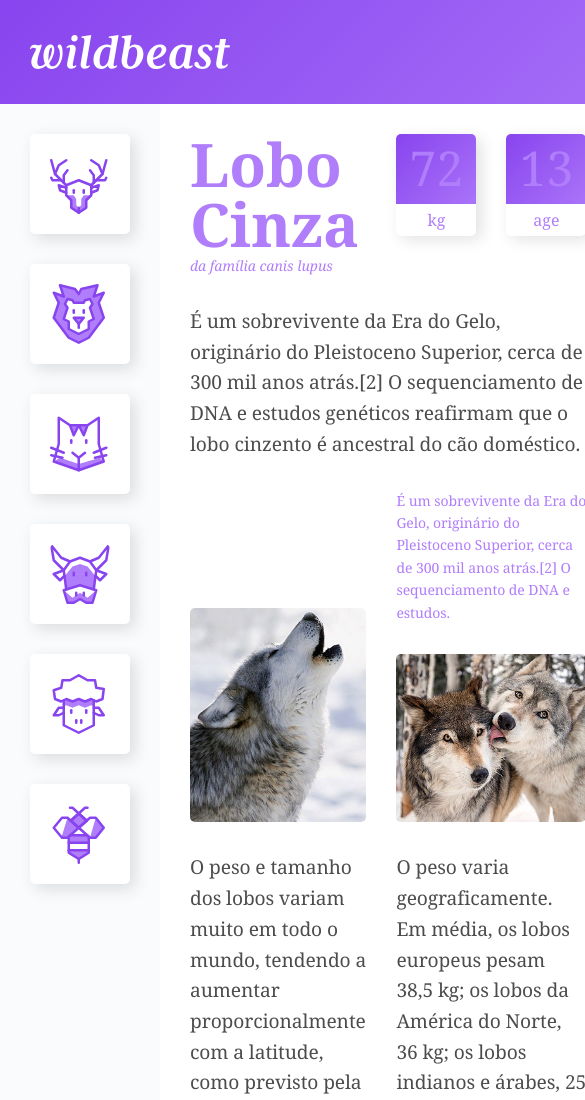
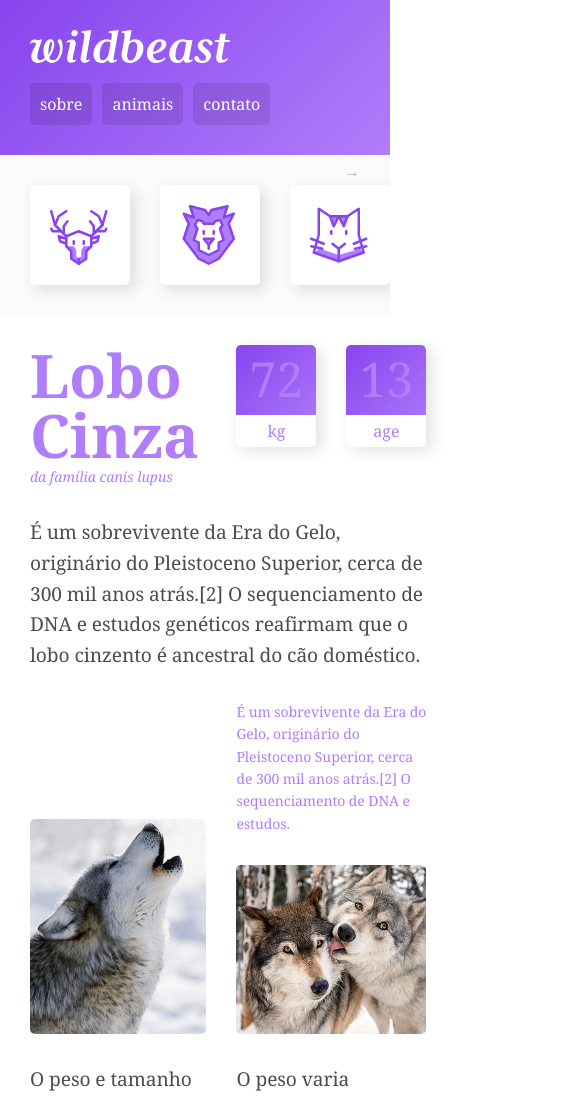
Before and after one commit to DihhRamon/wildbeast, a plain HTML site: page index.html in a window 390 px wide. Shown: the top 1100 px of the page, 585 px wide, since content can reach past the window. Drawn offline with Linux system fonts and the light colour scheme.

Commit message:
Wildbeast Responsivo Menu

```diff
--- a/css/style.css
+++ b/css/style.css
@@ -35,6 +35,28 @@ img {
     "header header header"
     "sidenav content anuncios"
     "footer footer footer";
+}
+
+@media (max-width: 1200px) {
+  .estrutura {
+    grid-template-areas:
+      "header header header"
+      "sidenav content content"
+      "sidenav anuncios anuncios"
+      "footer footer footer";
+  }
+}
+
+@media (max-width: 760px) {
+  .estrutura {
+    grid-template-columns: 100%;
+    grid-template-areas:
+      "header"
+      "sidenav"
+      "content"
+      "anuncios"
+      "footer";
+  }
 }
 
 /* HEADER */
@@ -75,6 +97,21 @@ img {
   margin-left: 30px;
 }
 
+@media (max-width: 760px) {
+  .header {
+    grid-template-columns: auto;
+  }
+  .logo {
+    margin-bottom: 20px;
+  }
+  .header nav a {
+    font-size: 1em;
+  }
+  .header li + li {
+    margin-left: 10px;
+  }
+}
+
 /* SIDENAV */
 
 .sidenav {
@@ -97,6 +134,44 @@ img {
 
 .sidenav li a:hover {
   background: #b07dfb;
+}
+
+@keyframes seta {
+  from {
+    right: 30px;
+  }
+  to {
+    right: 20px;
+  }
+}
+
+@media (max-width: 760px) {
+  .sidenav {
+    position: relative;
+    overflow-x: auto;
+    -webkit-overflow-scrolling: touch;
+    -ms-overflow-style: -ms-autohiding-scrollbar;
+  }
+  .sidenav::after {
+    content: "→";
+    position: absolute;
+    top: 5px;
+    right: 30px;
+    color: rgba(0, 0, 0, 0.3);
+    animation: seta 0.5s ease-in 0s infinite alternate;
+  }
+  .sidenav ul {
+    display: flex;
+  }
+  .sidenav li {
+    flex: 1 0 60px;
+  }
+  .sidenav {
+    padding: 0 30px;
+  }
+  .sidenav li a {
+    margin: 30px 30px 30px 0;
+  }
 }
 
 /* CONTENT */
```
